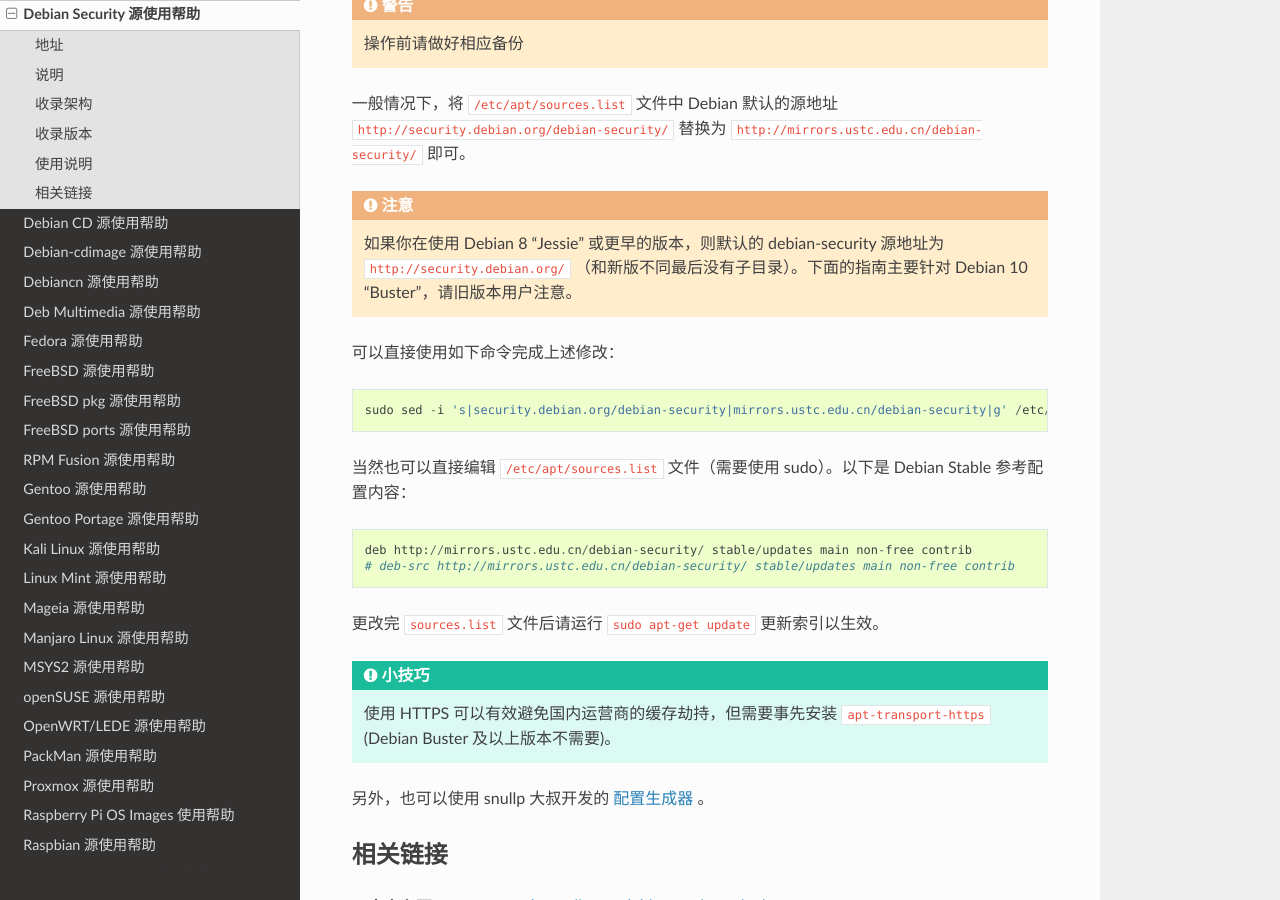
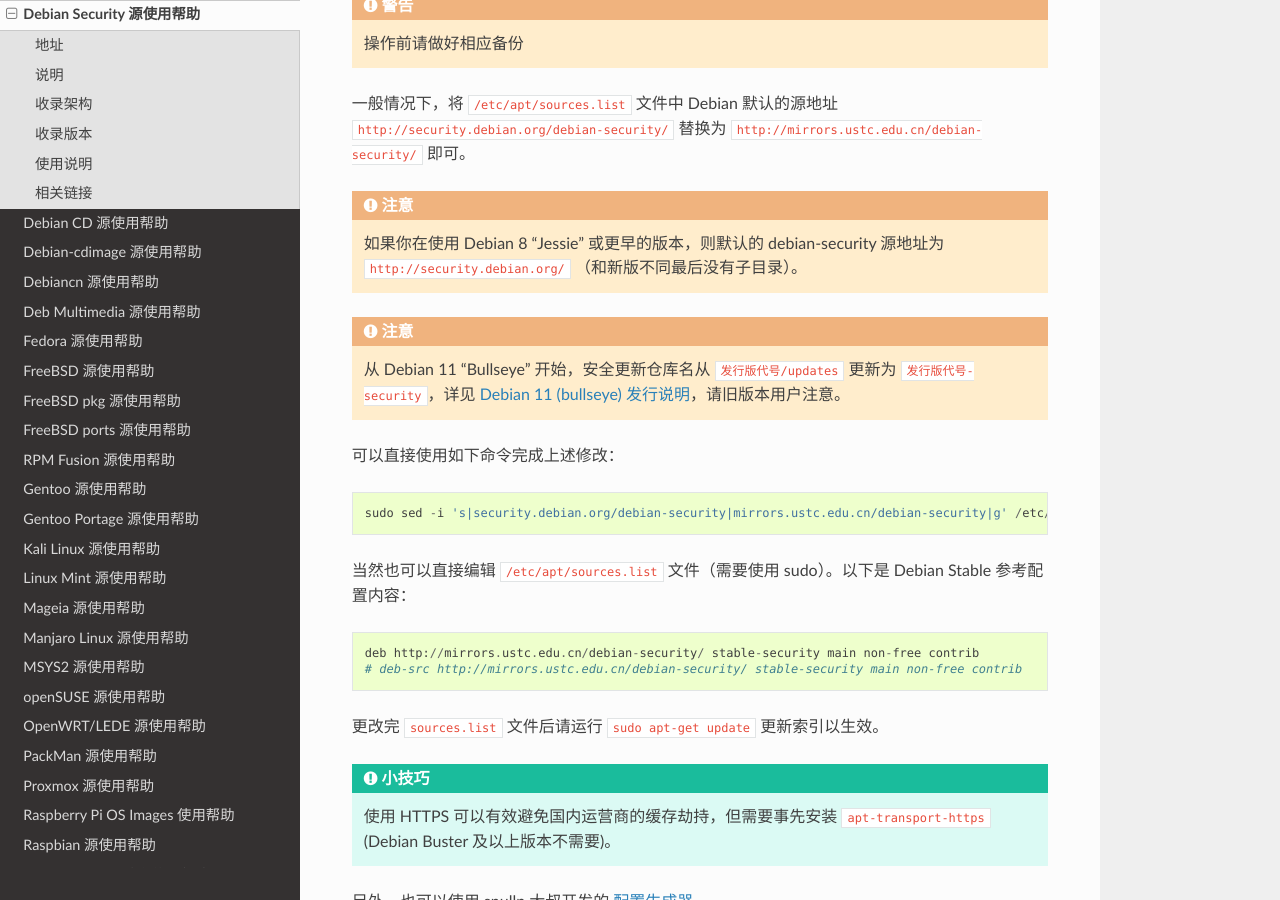
Before and after one commit to ustclug/mirrorhelp, a Sphinx documentation site: the page built from source/debian-security.rst, in a window 1280 px wide and 900 px high, scrolled down 712 px. Built offline with Sphinx 7.4.7 and the Read the Docs theme 2.0.0, drawn with Linux system fonts in a browser that asks for light colours; pages that are not in the unit, such as notebooks, are missing from menus.

Commit message:
debian-security: Update for Debian 11

```diff
--- a/source/debian-security.rst
+++ b/source/debian-security.rst
@@ -35,7 +35,10 @@
 替换为 ``http://mirrors.ustc.edu.cn/debian-security/`` 即可。
 
 .. attention::
-    如果你在使用 Debian 8 "Jessie" 或更早的版本，则默认的 debian-security 源地址为 ``http://security.debian.org/`` （和新版不同最后没有子目录）。下面的指南主要针对 Debian 10 "Buster"，请旧版本用户注意。
+    如果你在使用 Debian 8 "Jessie" 或更早的版本，则默认的 debian-security 源地址为 ``http://security.debian.org/`` （和新版不同最后没有子目录）。
+
+.. attention::
+    从 Debian 11 "Bullseye" 开始，安全更新仓库名从 ``发行版代号/updates`` 更新为 ``发行版代号-security``，详见 `Debian 11 (bullseye) 发行说明 <https://www.debian.org/releases/bullseye/amd64/release-notes/ch-information.zh-cn.html#security-archive>`_，请旧版本用户注意。
 
 
 可以直接使用如下命令完成上述修改：
@@ -48,8 +51,8 @@
 
 ::
 
-    deb http://mirrors.ustc.edu.cn/debian-security/ stable/updates main non-free contrib
-    # deb-src http://mirrors.ustc.edu.cn/debian-security/ stable/updates main non-free contrib
+    deb http://mirrors.ustc.edu.cn/debian-security/ stable-security main non-free contrib
+    # deb-src http://mirrors.ustc.edu.cn/debian-security/ stable-security main non-free contrib
 
 更改完 :file:`sources.list` 文件后请运行 ``sudo apt-get update`` 更新索引以生效。
 
```
